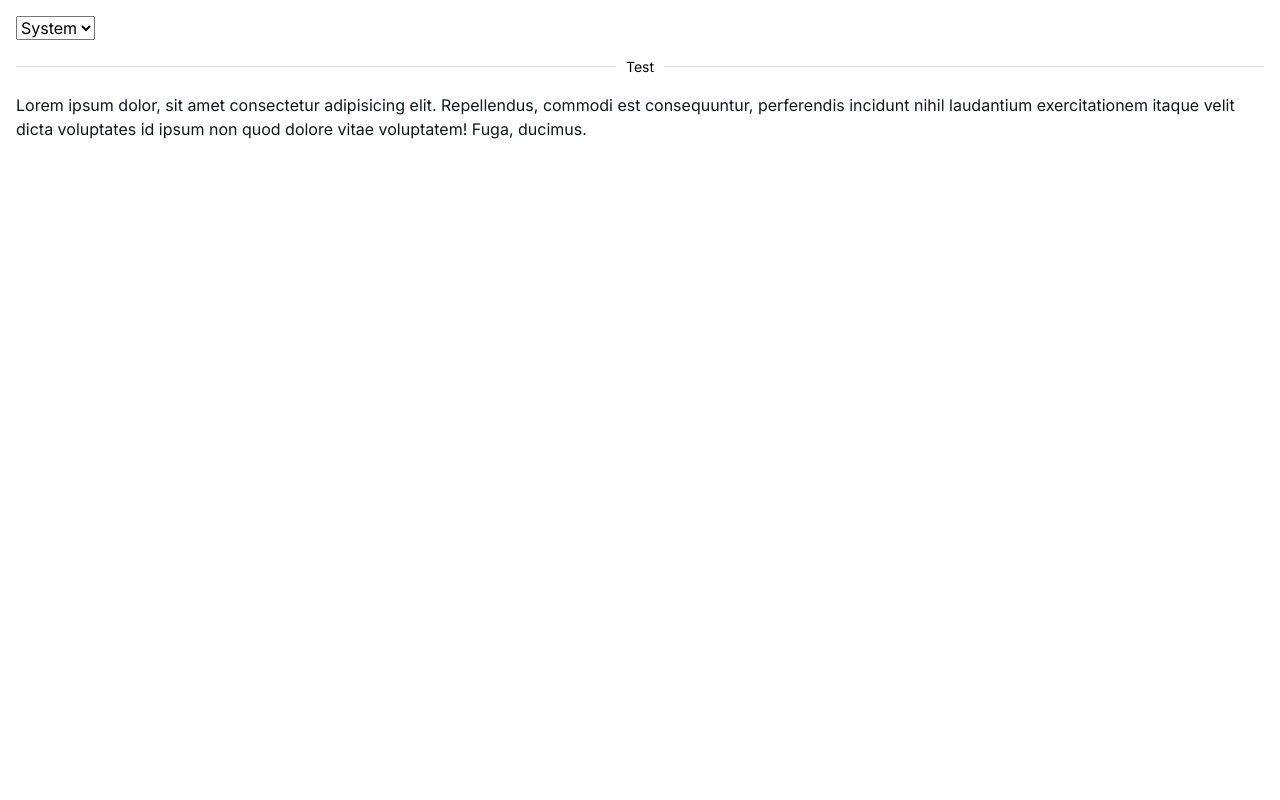
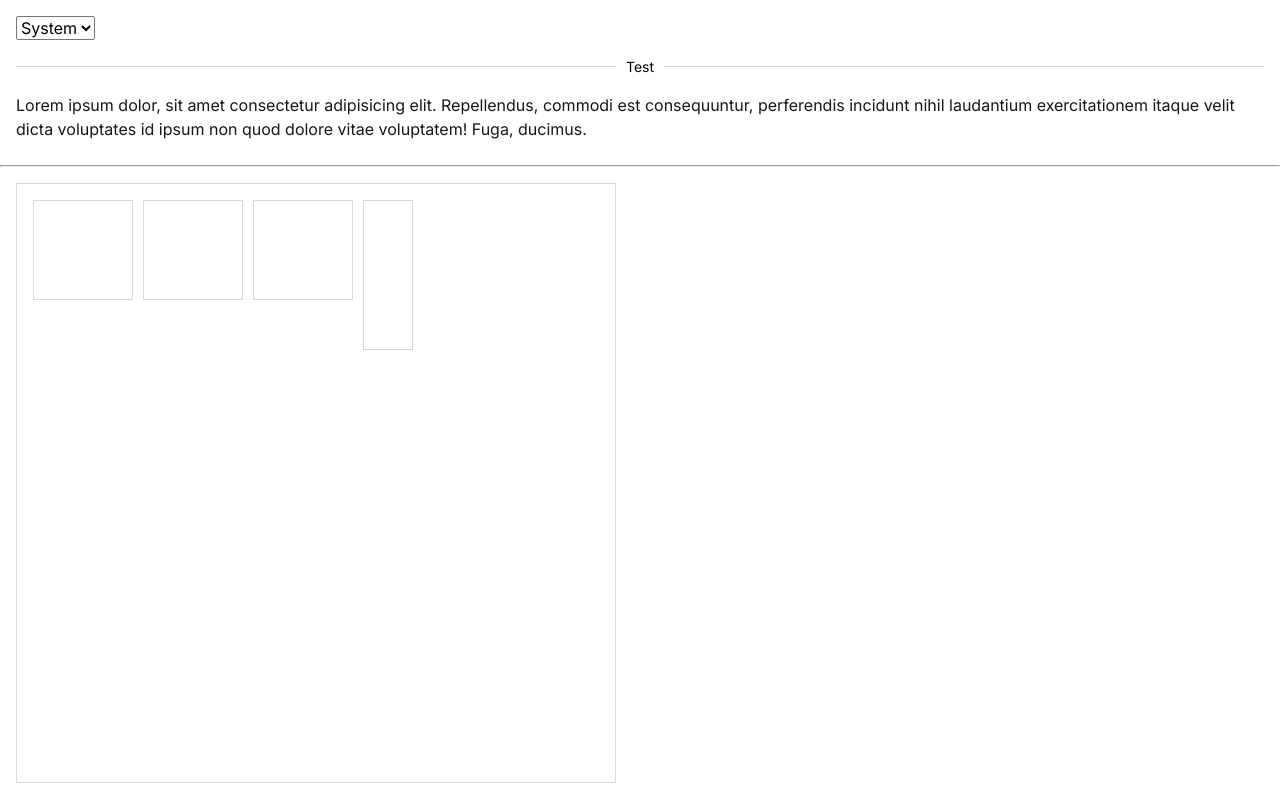
Before and after one commit to ZAHON/codeimage, a Next.js app: page / in a window 1280 px wide. Built offline with nearby package versions, Linux system fonts and the light colour scheme.

Commit message:
Added Stack component

```diff
--- /dev/null
+++ b/components/UI/Stack/Stack.styled.ts
@@ -0,0 +1,11 @@
+import type { StackRootProps } from './Stack.types';
+import styled from 'styled-components';
+
+export const StackRoot = styled.div<StackRootProps>`
+  height: 100%;
+  display: flex;
+  flex-direction: ${({ direction }) => direction};
+  justify-content: ${({ justify }) => justify};
+  align-items: ${({ align }) => align};
+  gap: ${({ spacing }) => spacing};
+`;
--- /dev/null
+++ b/components/UI/Stack/Stack.tsx
@@ -0,0 +1,14 @@
+import type { StackProps } from './Stack.types';
+import { StackRoot } from './Stack.styled';
+
+export const Stack = ({
+  direction = 'column',
+  justify = 'flex-start',
+  align = 'flex-start',
+  spacing = '10px',
+  children,
+}: StackProps) => (
+  <StackRoot direction={direction} justify={justify} align={align} spacing={spacing}>
+    {children}
+  </StackRoot>
+);
--- a/components/UI/index.ts
+++ b/components/UI/index.ts
@@ -6,5 +6,6 @@ export { Select } from './Select/Select';
 export { SelectItem } from './Select/SelectItem/SelectItem';
 export { SelectGroup } from './Select/SelectGroup/SelectGroup';
 export { SelectSeparator } from './Select/SelectSeparator/SelectSeparator';
+export { Stack } from './Stack/Stack';
 export { Switch } from './Switch/Switch';
 export { Tooltip } from './Tooltip/Tooltip';
--- a/pages/index.tsx
+++ b/pages/index.tsx
@@ -2,7 +2,7 @@ import type { NextPage } from 'next';
 import Head from 'next/head';
 
 import { ThemeChanger } from '@/components/ThemeChanger/ThemeChanger';
-import { Divider } from '@/components/UI/.';
+import { Divider, Stack } from '@/components/UI/.';
 
 const Home: NextPage = () => {
   return (
@@ -30,6 +30,31 @@ const Home: NextPage = () => {
           voluptates id ipsum non quod dolore vitae voluptatem! Fuga, ducimus.
         </p>
       </div>
+      <hr />
+      <div
+        style={{
+          width: '600px',
+          height: '600px',
+          padding: '1rem',
+          margin: '1rem',
+          border: '1px solid var(--color-border)',
+        }}
+      >
+        <Stack direction="row" justify="flex-start" align="flex-start" spacing="10px">
+          <div
+            style={{ width: '100px', height: '100px', border: '1px solid var(--color-border)' }}
+          ></div>
+          <div
+            style={{ width: '100px', height: '100px', border: '1px solid var(--color-border)' }}
+          ></div>
+          <div
+            style={{ width: '100px', height: '100px', border: '1px solid var(--color-border)' }}
+          ></div>
+          <div
+            style={{ width: '50px', height: '150px', border: '1px solid var(--color-border)' }}
+          ></div>
+        </Stack>
+      </div>
     </>
   );
 };
```
Also changed, not shown: components/UI/Stack/Stack.types.ts (added, +19 -0 lines).
